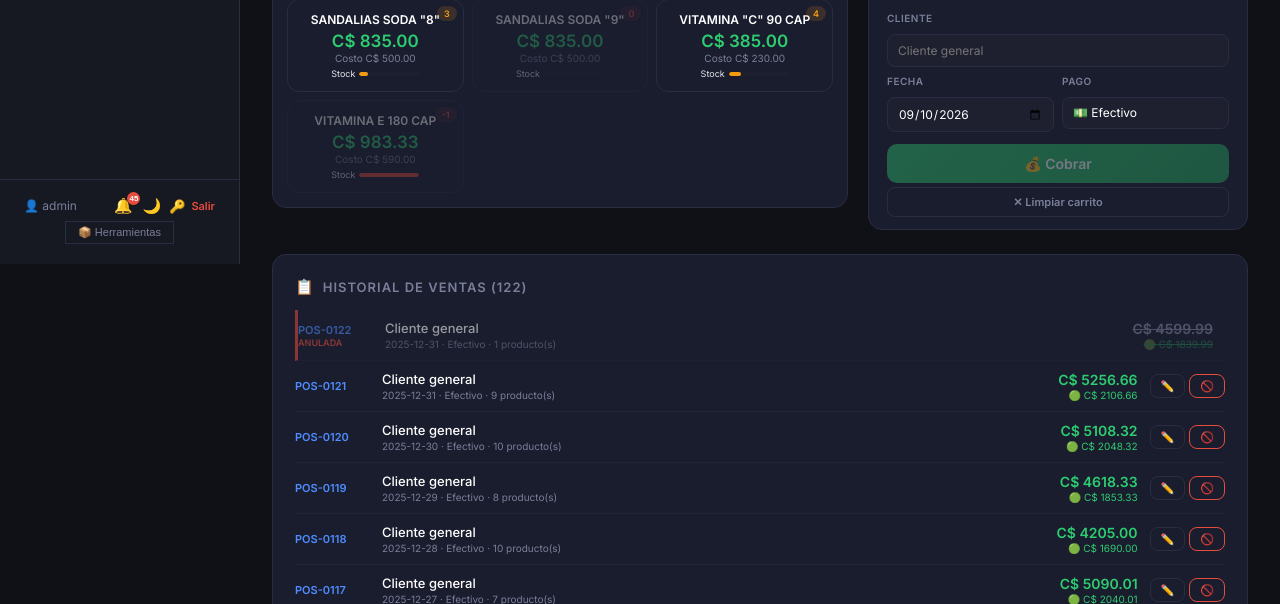
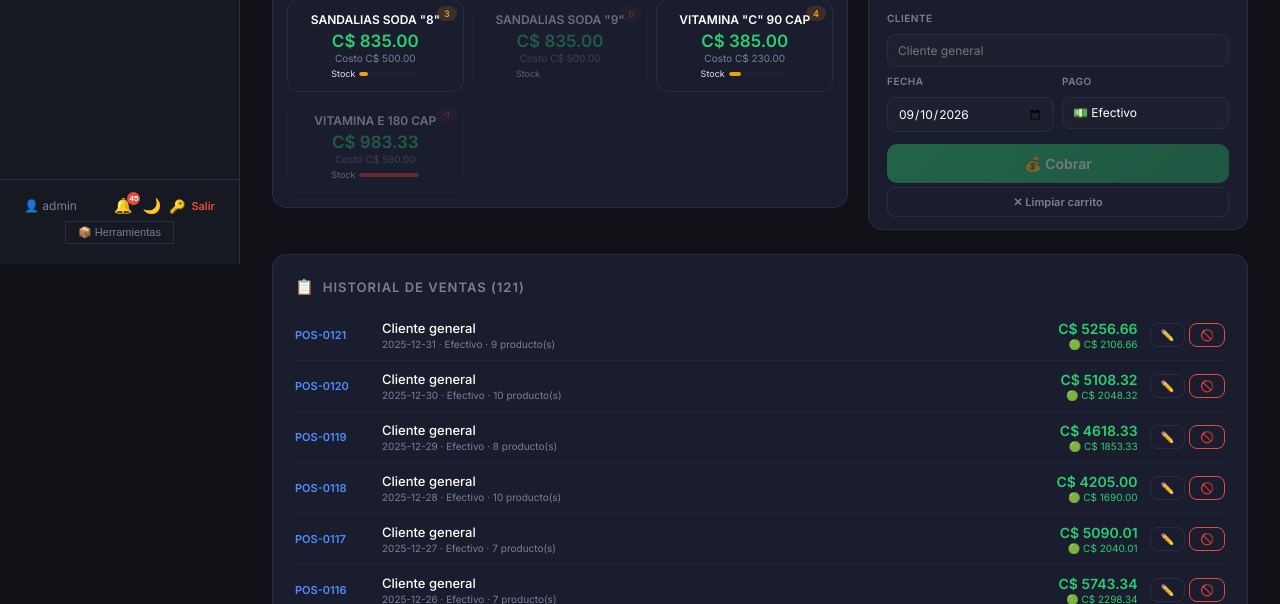
Before and after one commit to DELIVERYEXPRESS25/FG-Sistema-Contable, a Flask app: page /pos in a window 1280 px wide. Shown: the part 2197-2801 px from the top of the page. Run offline with Flask 3, Linux system fonts and the light colour scheme; the visitor is signed in with stand-in values (Sample User, id 1).

Commit message:
Descripción del cambio

```diff
--- a/templates/pos.html
+++ b/templates/pos.html
@@ -278,32 +278,30 @@
 </div>
 
 <!-- HISTORIAL -->
-{% if historial|length > 0 %}
+{% set ventas_activas = historial|selectattr("anulada", "defined")|rejectattr("anulada")|list + historial|rejectattr("anulada", "defined")|list %}
+{% if ventas_activas|length > 0 %}
 <div class="card historial-wrap">
-  <div class="card-title"><span class="icon">📋</span> Historial de Ventas ({{ historial|length }})</div>
-  {% for h in historial|reverse %}
-  <div class="hist-item {% if h.anulada %}anulada{% endif %}" onclick="toggleDetalle('detalle-{{ loop.revindex }}')">
+  <div class="card-title"><span class="icon">📋</span> Historial de Ventas ({{ ventas_activas|length }})</div>
+  {% for h in ventas_activas|reverse %}
+  <div class="hist-item" onclick="toggleDetalle('detalle-{{ loop.revindex }}')">
     <div class="hist-ref">
       {{ h.ref }}
-      {% if h.anulada %}<span style="display:block;font-size:9px;color:var(--red);font-weight:700;">ANULADA</span>{% endif %}
     </div>
     <div class="hist-info">
       <div class="hi-cliente">{{ h.cliente }}</div>
       <div class="hi-meta">{{ h.fecha }} · {{ h.forma_pago }} · {{ h.lineas|length }} producto(s)</div>
     </div>
     <div class="hist-total">
-      <div class="ht-venta" style="{% if h.anulada %}text-decoration:line-through;color:var(--text-dim);{% endif %}">C$ {{ "%.2f"|format(h.total) }}</div>
-      <div class="ht-util {% if h.utilidad >= 0 %}pos{% else %}neg{% endif %}" style="{% if h.anulada %}text-decoration:line-through;opacity:.5;{% endif %}">
+      <div class="ht-venta">C$ {{ "%.2f"|format(h.total) }}</div>
+      <div class="ht-util {% if h.utilidad >= 0 %}pos{% else %}neg{% endif %}">
         {% if h.utilidad >= 0 %}🟢{% else %}🔴{% endif %} C$ {{ "%.2f"|format(h.utilidad) }}
       </div>
     </div>
     <div style="display:flex;gap:4px;flex-shrink:0;">
-      {% if not h.anulada %}
       <a href="/pos/editar/{{ h.ref }}" onclick="event.stopPropagation();" class="btn btn-outline btn-sm" style="text-decoration:none;padding:4px 10px;font-size:11px;" title="Editar venta">✏️</a>
       <form method="POST" action="/pos/anular/{{ h.ref }}" style="margin:0;" onsubmit="event.stopPropagation();return confirm('¿Anular venta {{ h.ref }}? Se revertirá el kardex y el asiento diario.');">
         <button type="submit" class="btn btn-outline btn-sm" style="padding:4px 10px;font-size:11px;color:var(--red);border-color:var(--red);" title="Anular venta" onclick="event.stopPropagation();">🚫</button>
       </form>
-      {% endif %}
     </div>
   </div>
   <div class="hist-detalle" id="detalle-{{ loop.revindex }}">
```
